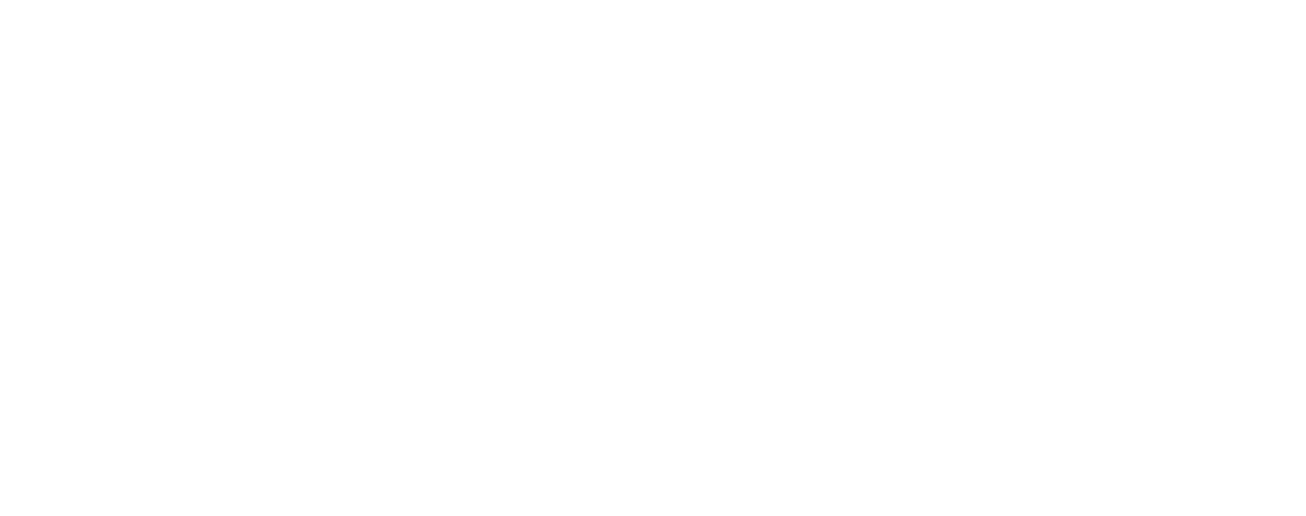
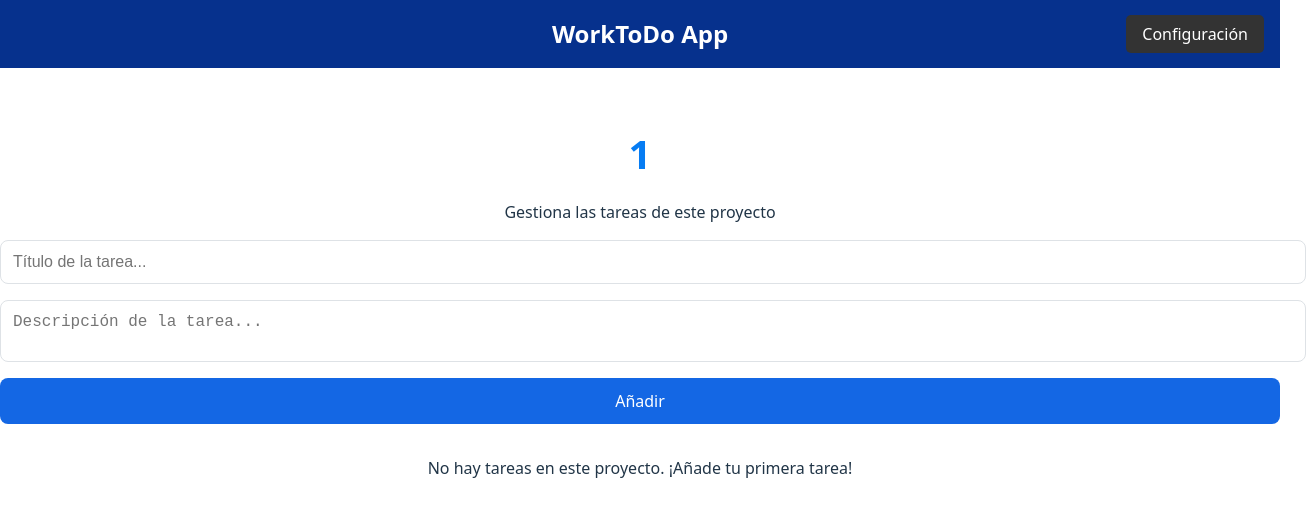
Before and after one commit to avaazquezz/ToDoList_WebApp, a React (Vite) app in the folder to-do-app/: page /project/1 in a window 1280 px wide. Before the commit this address had no page. Shown: the top 516 px of the page, 1306 px wide, since content can reach past the window. Built offline with nearby package versions, Linux system fonts and the light colour scheme.

Commit message:
INICIOS DE Project Page para gestionar las tareas del proyecto

```diff
--- a/to-do-app/src/pages/HomePage.tsx
+++ b/to-do-app/src/pages/HomePage.tsx
@@ -1,6 +1,7 @@
 import '../styles/HomePage.css';
 import NavBar from '../components/NavBar';
 import { useState } from 'react';
+import { useNavigate } from 'react-router-dom'; // Importamos useNavigate
 
 // Definir un tipo para los proyectos que incluya color
 type Project = {
@@ -24,6 +25,8 @@
 ];
 
 const HomePage = () => {
+  const navigate = useNavigate(); // Hook para navegación
+
   // Estado para manejar la lista de proyectos
   const [projects, setProjects] = useState<Project[]>([]);
 
@@ -63,13 +66,20 @@
     }
   };
 
+  // Función para navegar a la página de tareas del proyecto
+  const navigateToProjectTasks = (projectName: string) => {
+    //encodeURIComponent maneja correctamente espacios y caracteres especiales en la URL
+    const encodedName = encodeURIComponent(projectName);
+    navigate(`/project/${encodedName}`);
+  };
+
   return (
     <div>
       <NavBar />
 
       <div className="home-page">
-        <h2>Bienvenido a los mandos de control</h2>
-        <p>Desde aquí vas a poder crear diferentes proyectos y así manejar todos tus frentes abiertos efectivamente.</p>
+        <h2>Bienvenido al mando de control</h2>
+        <p>Desde aquí vas a poder crear diferentes proyectos y así manejar todos tus frentes abiertos de la forma más efectiva.</p>
       </div>
 
       <div className="projects">
@@ -112,15 +122,22 @@
         </div>
 
         <ul className="project-list">
-          {projects.map((project) => (
+          {projects.length > 0 ? (
+            projects.map((project) => (
               <li
                 key={project.id}
                 className="project-item"
                 style={{ backgroundColor: project.color }}
+                onClick={() => navigateToProjectTasks(project.name)}
               >
                 <span>{project.name}</span>
               </li>
-          ))}
+            ))
+          ) : (
+            <div className="empty-projects">
+              No hay proyectos creados todavía. ¡Crea tu primer proyecto!
+            </div>
+          )}
         </ul>
       </div>
     </div>
--- /dev/null
+++ b/to-do-app/src/pages/ProjectTasksPage.tsx
@@ -0,0 +1,109 @@
+import { useParams } from 'react-router-dom';
+import { useState } from 'react';
+import NavBar from '../components/NavBar';
+import '../styles/ProjectTasksPage.css';
+
+// Tipo para las tareas
+type Task = {
+  id: number;
+  title: string;
+  text: string;
+  completed: boolean;
+};
+
+const ProjectTasksPage = () => {
+  // Usamos projectName en lugar de projectId
+  const { projectName } = useParams<{ projectName: string }>();
+  const [tasks, setTasks] = useState<Task[]>([]);
+  const [newTaskTitle, setNewTaskTitle] = useState('');
+  const [newTaskText, setNewTaskText] = useState('');
+
+  // Decodificar el nombre del proyecto
+  const decodedProjectName = projectName ? decodeURIComponent(projectName) : '';
+
+  const addTask = () => {
+    if (newTaskTitle.trim() === '' || newTaskText.trim() === '') {
+      alert('El título y el texto de la tarea no pueden estar vacíos.');
+      return;
+    }
+
+    const newTask: Task = {
+      id: Date.now(),
+      title: newTaskTitle,
+      text: newTaskText,
+      completed: false
+    };
+
+    setTasks([...tasks, newTask]);
+    setNewTaskTitle('');
+    setNewTaskText('');
+  };
+
+  const toggleTaskCompletion = (taskId: number) => {
+    setTasks(
+      tasks.map(task =>
+        task.id === taskId
+          ? { ...task, completed: !task.completed }
+          : task
+      )
+    );
+  };
+
+  const deleteTask = (taskId: number) => {
+    setTasks(tasks.filter(task => task.id !== taskId));
+  };
+
+  return (
+    <div>
+      <NavBar />
+
+      <div className="project-tasks-container">
+        <div className="project-header">
+          <h1>{decodedProjectName}</h1>
+          <p>Gestiona las tareas de este proyecto</p>
+        </div>
+
+        <div className="task-input-container">
+          <input
+            type="text"
+            placeholder="Título de la tarea..."
+            value={newTaskTitle}
+            onChange={(e) => setNewTaskTitle(e.target.value)}
+          />
+          <textarea
+            placeholder="Descripción de la tarea..."
+            value={newTaskText}
+            onChange={(e) => setNewTaskText(e.target.value)}
+          ></textarea>
+          <button onClick={addTask}>Añadir</button>
+        </div>
+
+        <div className="tasks-list">
+          {tasks.length > 0 ? (
+            <ul>
+              {tasks.map(task => (
+                <li key={task.id} className={task.completed ? 'completed' : ''}>
+                  <div className="task-content">
+                    <input
+                      type="checkbox"
+                      checked={task.completed}
+                      onChange={() => toggleTaskCompletion(task.id)}
+                    />
+                    <span>{task.text}</span>
+                  </div>
+                  <button onClick={() => deleteTask(task.id)}>Eliminar</button>
+                </li>
+              ))}
+            </ul>
+          ) : (
+            <div className="empty-tasks">
+              No hay tareas en este proyecto. ¡Añade tu primera tarea!
+            </div>
+          )}
+        </div>
+      </div>
+    </div>
+  );
+};
+
+export default ProjectTasksPage;
--- a/to-do-app/src/router/AppRouter.tsx
+++ b/to-do-app/src/router/AppRouter.tsx
@@ -1,14 +1,17 @@
 import { Routes, Route } from 'react-router-dom';
-import Home from '../pages/HomePage';
-import About from '../pages/About';
-import Main from '../pages/MainPage';
+import MainPage from '../pages/MainPage';
+import HomePage from '../pages/HomePage';
+import AboutPage from '../pages/About';
+import ProjectTasksPage from '../pages/ProjectTasksPage';
 
 const AppRouter = () => {
   return (
     <Routes>
-      <Route path="/" element={<Main />} />
-      <Route path="/home" element={<Home />} />
-      <Route path="/about" element={<About />} />
+      <Route path="/" element={<MainPage />} />
+      <Route path="/home" element={<HomePage />} />
+      <Route path="/about" element={<AboutPage />} />
+      {/* Cambiamos projectId por projectName */}
+      <Route path="/project/:projectName" element={<ProjectTasksPage />} />
     </Routes>
   );
 };
--- a/to-do-app/src/styles/HomePage.css
+++ b/to-do-app/src/styles/HomePage.css
@@ -41,6 +41,7 @@
   line-height: 1.6;
   max-width: 700px;
   margin: 0 auto 2rem;
+  margin-bottom: 3rem;
 }
 
 /* Contenedor de proyectos */
--- /dev/null
+++ b/to-do-app/src/styles/ProjectTasksPage.css
@@ -0,0 +1,30 @@
+.task-input-container {
+  display: flex;
+  flex-direction: column;
+  gap: 1rem;
+  margin-bottom: 2rem;
+}
+
+.task-input-container input,
+.task-input-container textarea {
+  width: 100%;
+  padding: 0.75rem;
+  font-size: 1rem;
+  border: 1px solid var(--border-color, #dee2e6);
+  border-radius: 8px;
+  resize: none; /* Evita que el textarea sea redimensionable */
+}
+
+.task-input-container button {
+  padding: 0.75rem 1.5rem;
+  background-color: var(--primary-color, #1467e4);
+  color: white;
+  border: none;
+  border-radius: 8px;
+  cursor: pointer;
+  transition: background-color 0.3s;
+}
+
+.task-input-container button:hover {
+  background-color: var(--primary-dark, #0a4da9);
+}
```
Lines whose indentation alone changed are shown as unchanged.
